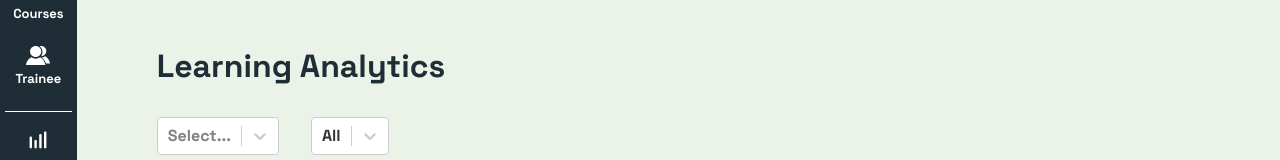
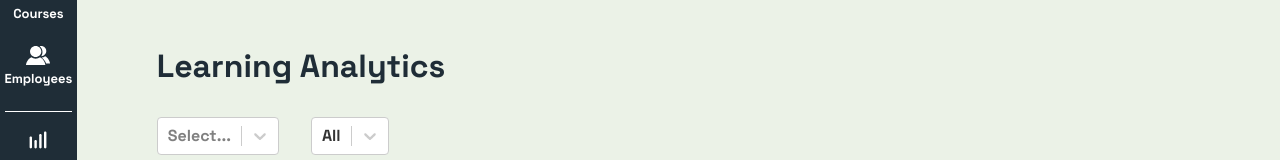
Before and after one commit to bhardwajaman1998/Cosmic-Chaos-Skillbridge, a React (Create React App) app in the folder client/: page /dashboard in a window 1280 px wide. Shown: the part 204-364 px from the top of the page. Built offline with nearby package versions, Linux system fonts and the light colour scheme; no server answers.

Commit message:
live build upload with some text fixes

```diff
--- a/client/src/components/Feedback/TraineeSubmission.js
+++ b/client/src/components/Feedback/TraineeSubmission.js
@@ -37,7 +37,7 @@ const TraineeSubmission = ({trainee, courseId}) => {
         try {
             if (courseId) {
                 console.log(courseId)
-                const quizData = await fetchQuizByCourseID('64a768a28c0b52e60969e1c5');
+                const quizData = await fetchQuizByCourseID(courseId);
                 setSelectedQuiz(quizData);
             }
         } catch (error) {
@@ -67,10 +67,10 @@ const TraineeSubmission = ({trainee, courseId}) => {
 
   function quizAnswer(){
     const course = trainee.assigned_training_programs.find(
-        (course) => course.course_id === dummyCourse
+        (course) => course.course_id === courseId
     );
     console.log('abc')
-    console.log(dummyCourse)
+    console.log(courseId)
     return course.quiz_answer || null;
   }
   const scores = ['Select Score', '10', '20', '30', '40', '50', '60', '70', '80', '90', '100'];
@@ -191,7 +191,7 @@ function callOpenAi(modifiedPayload){
     if (score !== 'Select Score') {
       const parsedInt = parseInt(score);
       if (parsedInt) {
-        saveReportAndScore(trainee._id, dummyCourse, parsedInt, evalutaionAI)
+        saveReportAndScore(trainee._id, courseId, parsedInt, evalutaionAI)
         .then((data) => {
           console.log("Score and report saved successfully:", data);
           handleGoBack();
--- a/client/src/components/Sidebar/Sidebar.js
+++ b/client/src/components/Sidebar/Sidebar.js
@@ -15,7 +15,7 @@ const Sidebar = ({closeSidebar}) => {
     const images = [
         { title: 'Dashboard', imageUrl: dashboard, link: '/dashboard' },
         { title: 'Courses', imageUrl: courses, link: '/courses' },
-        { title: 'Trainee', imageUrl: trainees, link: '/trainees' },
+        { title: 'Employees', imageUrl: trainees, link: '/trainees' },
       ];
       const isMobile = window.innerWidth <= 1000;
   return (
```
Also changed, not shown: 12 other files (tests, documents, lock files or other folders).
